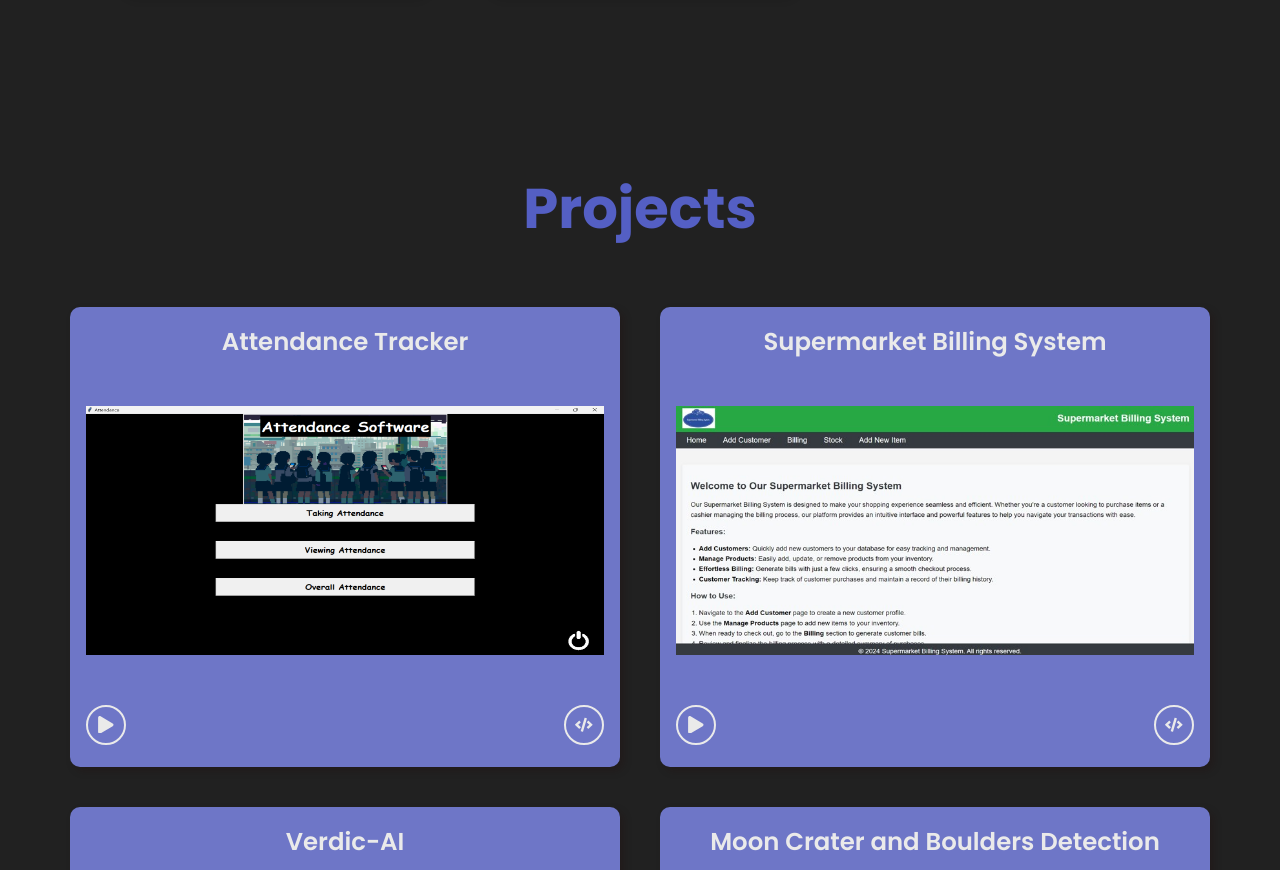
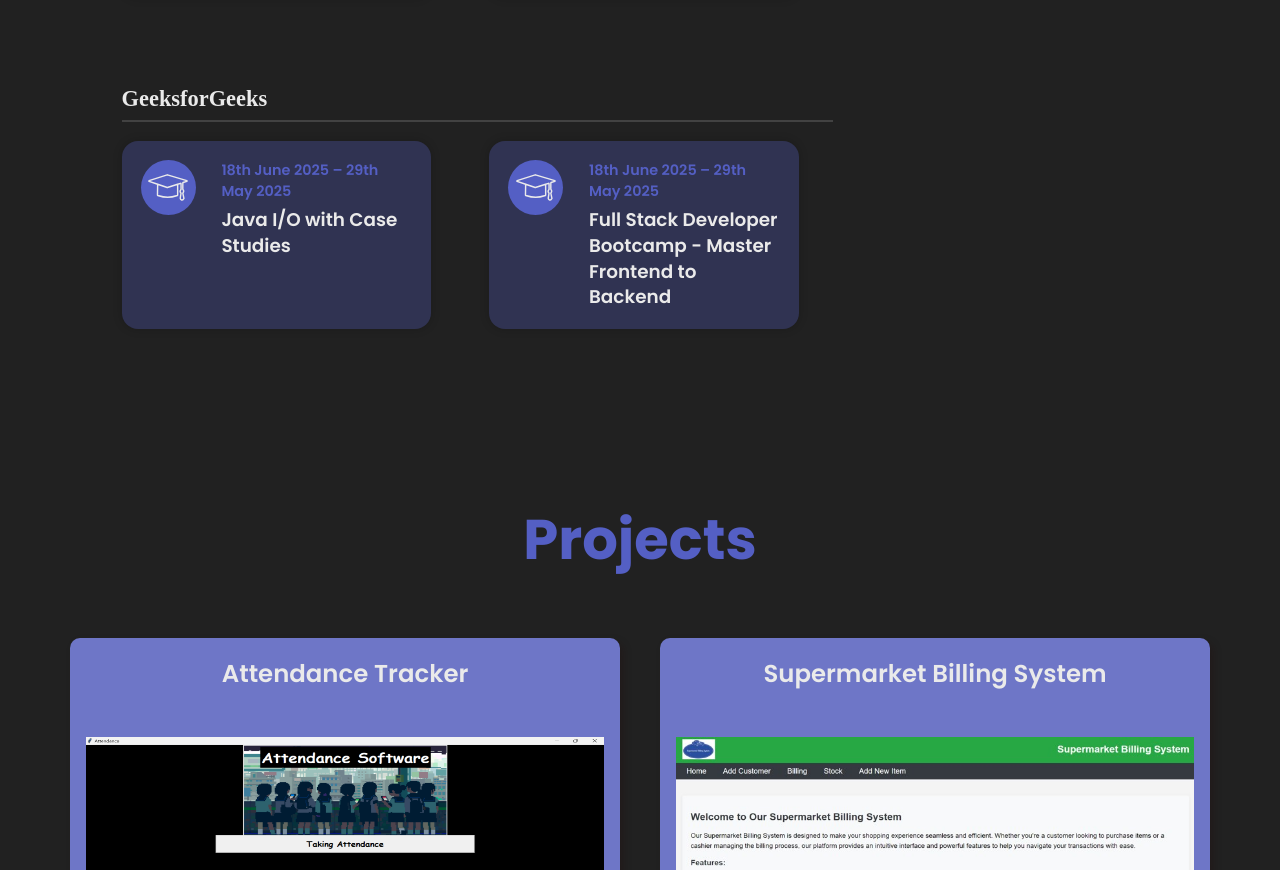
Before and after one commit to GTR-R34-Skyline/portfolio, a React (Create React App) app: page / in a window 1280 px wide. Shown: the part 4294-5164 px from the top of the page. Built offline with nearby package versions, Linux system fonts and the light colour scheme; a web font is replaced by a local one.

Commit message:
Update educationData.js

```diff
--- a/src/data/educationData.js
+++ b/src/data/educationData.js
@@ -117,5 +117,19 @@ export const educationData = [
         course: 'Java I/O with Case Studies',
         startYear: '26th April 2025',
         endYear: '3rd May 2025'
+    },
+        {
+        id: 16,
+        institution: 'GeeksforGeeks',
+        course: 'Java I/O with Case Studies',
+        startYear: '18th June 2025',
+        endYear: '29th May 2025'
+    },
+        {
+        id: 17,
+        institution: 'GeeksforGeeks',
+        course: 'Full Stack Developer Bootcamp - Master Frontend to Backend',
+        startYear: '18th June 2025',
+        endYear: '29th May 2025'
     }
 ];
```
